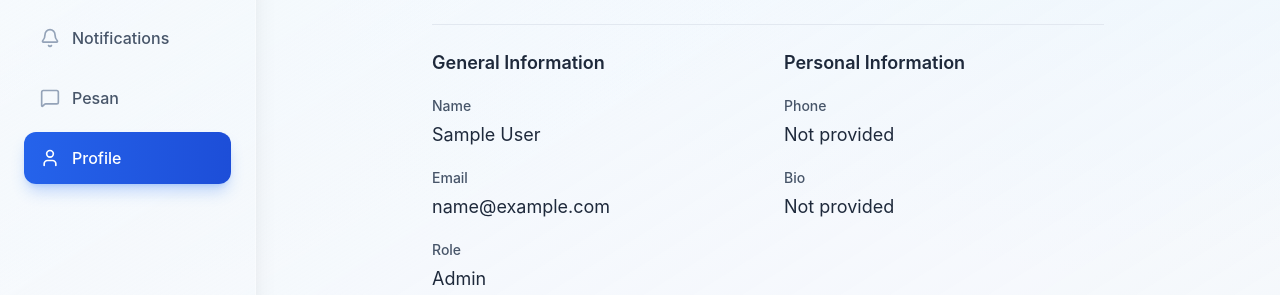
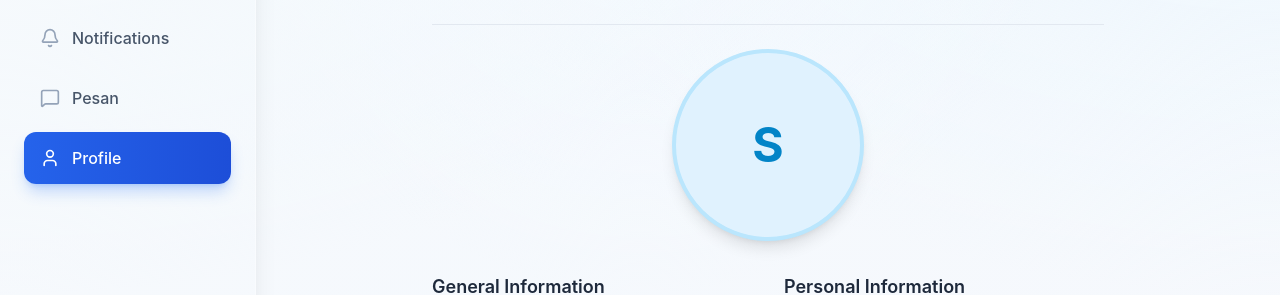
Before and after one commit to MarioSitepu/uas-paw-mario-bilang-nama-timnya-sigmaboy-aja-dan-kita-setuju, a React (Vite) app in the folder frontend/: page /app/profile in a window 1280 px wide. Shown: the part 272-567 px from the top of the page. Built offline with nearby package versions, Linux system fonts and the light colour scheme; no server answers; sample sign-in values are in the browser's storage.

Commit message:
fix: enhance patient profile interface

```diff
--- a/frontend/src/pages/Profile.tsx
+++ b/frontend/src/pages/Profile.tsx
@@ -247,6 +247,27 @@ export const Profile: React.FC = () => {
                 </div>
               </>
             ) : (
+              <>
+                {/* Profile Photo - Centered above both columns */}
+                <div className="flex justify-center mb-8">
+                  {profilePhoto ? (
+                    <div className="w-48 h-48 rounded-full overflow-hidden border-4 border-pastel-blue-200 shadow-lg">
+                      <img
+                        src={profilePhoto}
+                        alt={`${user?.name}'s profile`}
+                        className="w-full h-full object-cover"
+                      />
+                    </div>
+                  ) : (
+                    <div className="w-48 h-48 rounded-full bg-pastel-blue-100 border-4 border-pastel-blue-200 shadow-lg flex items-center justify-center">
+                      <span className="text-5xl font-bold text-pastel-blue-600">
+                        {user?.name?.charAt(0).toUpperCase() || 'U'}
+                      </span>
+                    </div>
+                  )}
+                </div>
+
+                {/* Two columns: General Information and Personal Information */}
                 <div className="grid grid-cols-1 lg:grid-cols-2 gap-6 lg:gap-8">
                   {/* Left Column: General Information (Read-only) */}
                   <div className="space-y-4">
@@ -300,6 +321,7 @@ export const Profile: React.FC = () => {
                     </div>
                   </div>
                 </div>
+              </>
             )}
 
             <div className="flex gap-3 pt-4">
@@ -368,6 +390,27 @@ export const Profile: React.FC = () => {
                 )}
 
                 {!isDoctor && (
+                  <>
+                    {/* Profile Photo - Centered above both columns */}
+                    <div className="flex justify-center mb-8">
+                      {profilePhoto ? (
+                        <div className="w-48 h-48 rounded-full overflow-hidden border-4 border-pastel-blue-200 shadow-lg">
+                          <img
+                            src={profilePhoto}
+                            alt={`${user?.name}'s profile`}
+                            className="w-full h-full object-cover"
+                          />
+                        </div>
+                      ) : (
+                        <div className="w-48 h-48 rounded-full bg-pastel-blue-100 border-4 border-pastel-blue-200 shadow-lg flex items-center justify-center">
+                          <span className="text-5xl font-bold text-pastel-blue-600">
+                            {user?.name?.charAt(0).toUpperCase() || 'U'}
+                          </span>
+                        </div>
+                      )}
+                    </div>
+
+                    {/* Two columns: General Information and Personal Information */}
                     <div className="grid grid-cols-1 lg:grid-cols-2 gap-6 lg:gap-8">
                       {/* Left Column: General Information */}
                       <div className="space-y-4">
@@ -403,6 +446,7 @@ export const Profile: React.FC = () => {
                         </div>
                       </div>
                     </div>
+                  </>
                 )}
               </>
             )}
```
Lines whose indentation alone changed are shown as unchanged.
